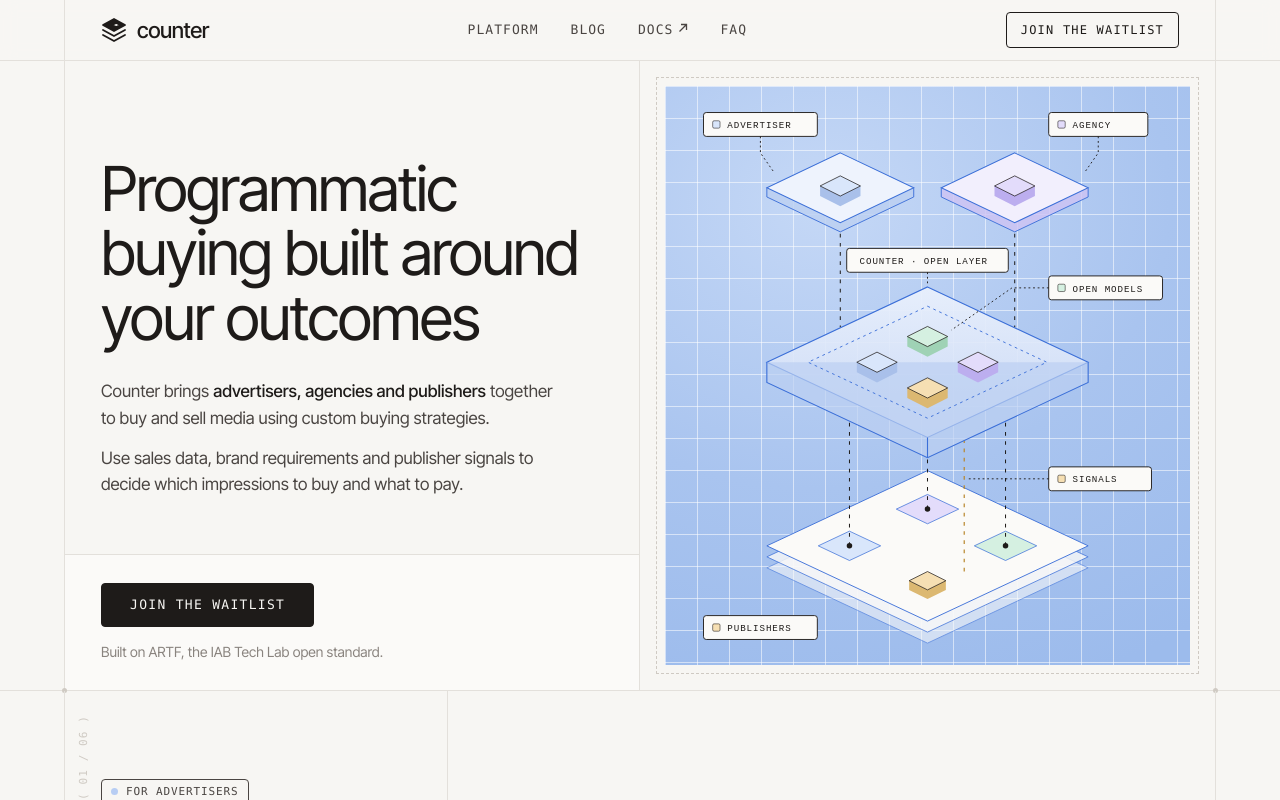
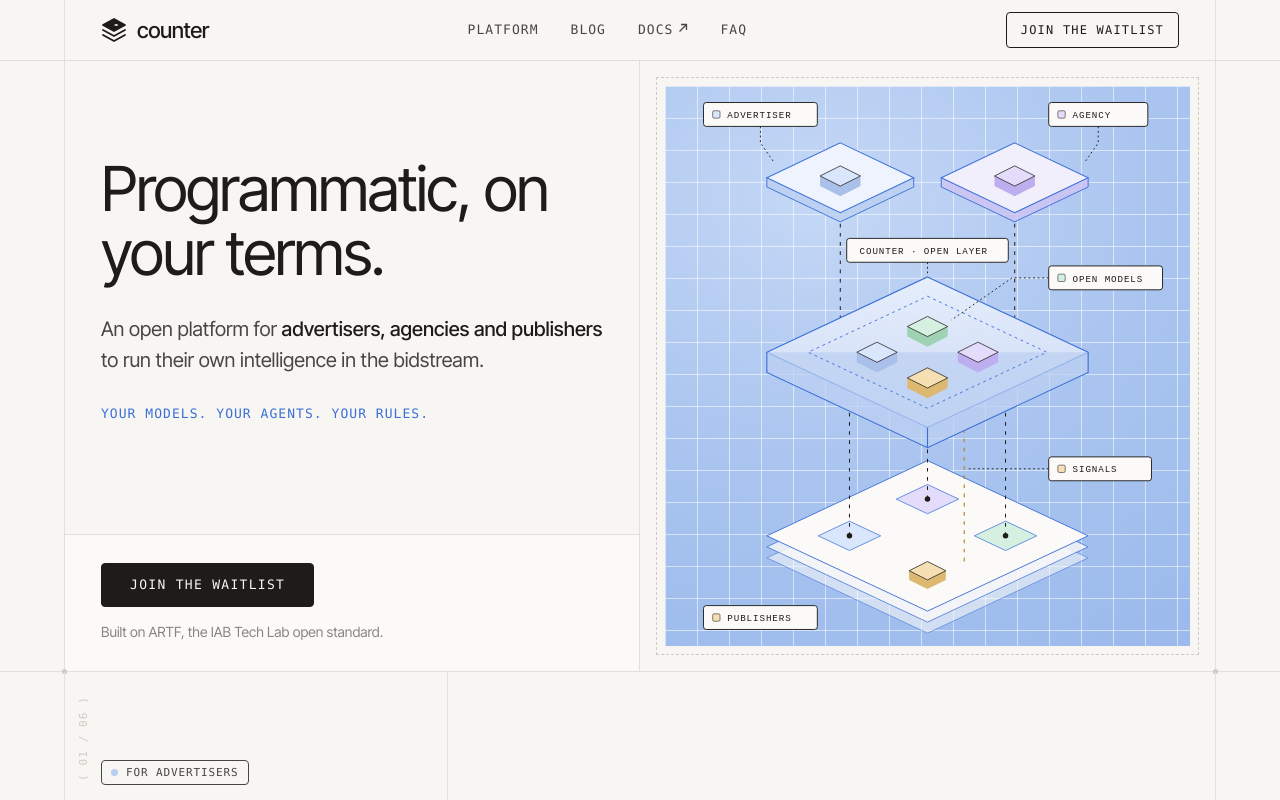
Before and after one commit to counterhq/www, a Next.js app: page / in a window 1280 px wide. Shown: the top 800 px of the page. Built offline with nearby package versions, Linux system fonts and the light colour scheme; a web font is replaced by a local one.

Commit message:
feat: update homepage hero copy and tagline

```diff
--- a/app/(marketing)/marketing.css
+++ b/app/(marketing)/marketing.css
@@ -114,6 +114,8 @@ header {
 .hero-text p { font-size: 17px; color: var(--ink-2); max-width: 470px; }
 .hero-text p + p { margin-top: 14px; }
 .hero-text strong { color: var(--ink); font-weight: 500; }
+.hero .hero-text p { font-size: 20px; max-width: 520px; }
+.hero .hero-text .hero-tagline { margin-top: 28px; font-family: var(--mono); font-size: 13px; letter-spacing: 0.08em; text-transform: uppercase; color: var(--accent); }
 .hero-cta { border-top: 1px solid var(--line); background: var(--bg-raised); padding: 28px var(--gutter); }
 .hero-cta .note { margin-top: 14px; font-size: 14px; color: var(--ink-3); max-width: 420px; }
 .hero-art { padding: 16px; }
--- a/app/(marketing)/page.tsx
+++ b/app/(marketing)/page.tsx
@@ -2,7 +2,7 @@ import { SiteHeader } from '@/components/site-header';
 import { SiteFooter } from '@/components/site-footer';
 import { WaitlistForm } from "@/components/waitlist-form";
 import { pageMetadata } from "@/lib/metadata";
-export const metadata = pageMetadata("Counter — Programmatic buying built around your outcomes", "Counter brings advertisers, agencies and publishers together to buy and sell media using custom buying strategies.", "/");
+export const metadata = pageMetadata("Counter — Programmatic, on your terms", "An open platform for advertisers, agencies and publishers to run their own intelligence in the bidstream.", "/");
 // Illustrative only: each audience's tile from the hero diagram, on its own slab.
 const TONES = { advertiser: ['#d9e6fb', '#a9c0ea'], agency: ['#e3dcfb', '#bcaeef'], publisher: ['#f6dfb3', '#dcb871'] } as const;
 function Tile({ x, y, kind }: { x: number; y: number; kind: keyof typeof TONES }) {
@@ -33,9 +33,9 @@ export default function Page() { return (<><SiteHeader />
     <section className="frame hero">
       <div className="hero-copy">
         <div className="hero-text">
-          <h1>Programmatic buying built around your outcomes</h1>
-          <p>Counter brings <strong>advertisers, agencies and publishers</strong> together to buy and sell media using custom buying strategies.</p>
-          <p>Use sales data, brand requirements and publisher signals to decide which impressions to buy and what to pay.</p>
+          <h1>Programmatic, on your terms.</h1>
+          <p>An open platform for <strong>advertisers, agencies and publishers</strong> to run their own intelligence in the bidstream.</p>
+          <p className="hero-tagline">Your models. Your agents. Your rules.</p>
         </div>
         <div className="hero-cta">
           <a className="btn btn-solid" href="#waitlist">Join the waitlist</a>
```
